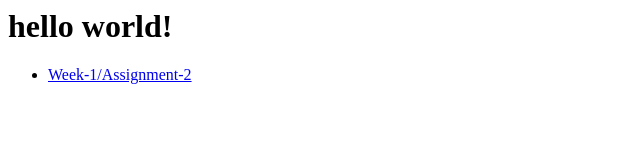
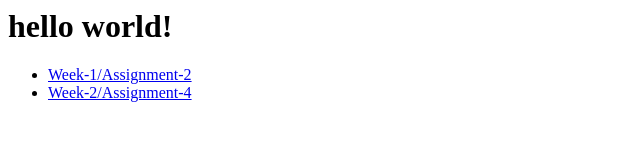
Before and after one commit to Loooffy/Loooffy.github.io, a plain HTML site: page index.html in a window 1280 px wide. Shown: the whole page, without its empty margins (0-640 px from the left). Drawn offline with Linux system fonts and the light colour scheme.

Commit message:
add link of Week2/Assignment4

```diff
--- a/index.html
+++ b/index.html
@@ -5,6 +5,9 @@
         <li>
             <a href="https://loooffy.github.io/remote-assignments/Week-1/Assignment-2/">Week-1/Assignment-2</a>
         </li>
+        <li>
+            <a href="https://loooffy.github.io/remote-assignments/Week-2/Assignment-4/">Week-2/Assignment-4</a>
+        </li>
     </ul>
     </body>
 </html>
```
